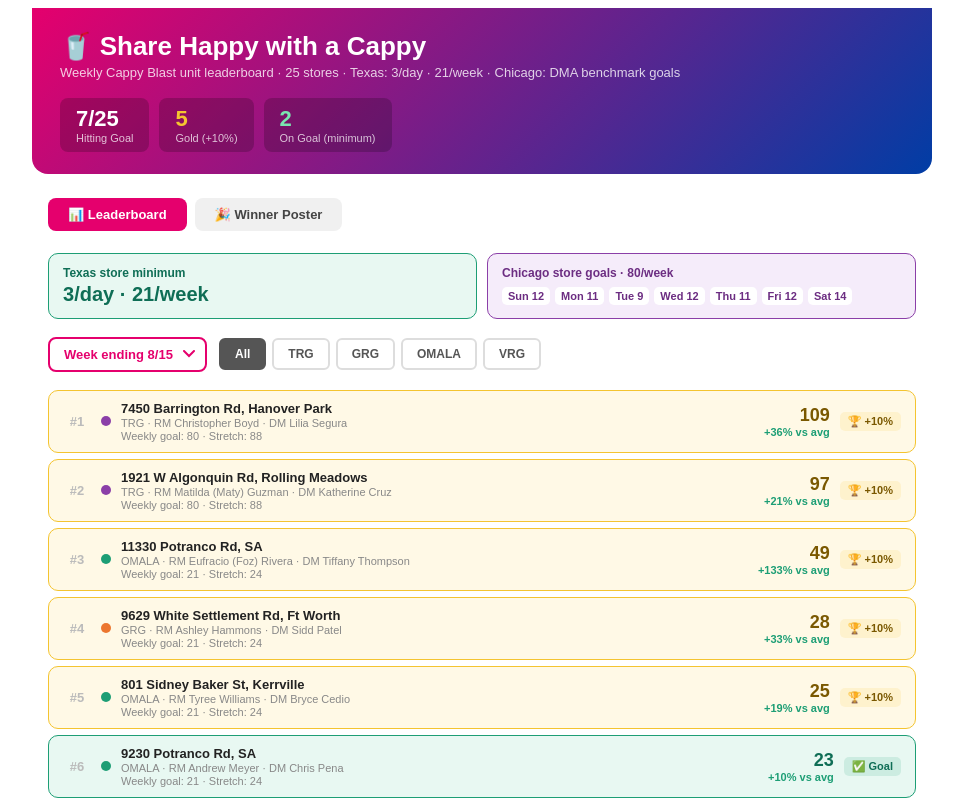
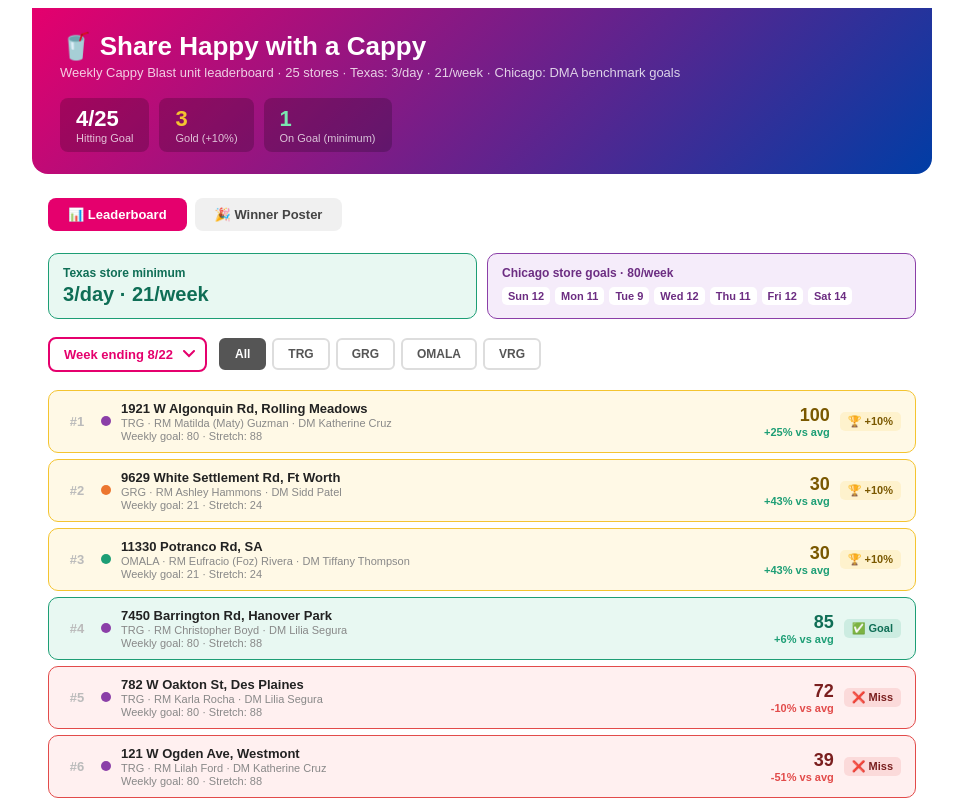
Before and after one commit to anthonyrodriguez-maker/share-happy-with-a-cappy, a React (Create React App) app: page / in a window 1280 px wide. Shown: the top 800 px of the page, without its empty margins (158-1121 px from the left). Built offline with nearby package versions, Linux system fonts and the light colour scheme.

Commit message:
Update App.js

```diff
--- a/src/App.js
+++ b/src/App.js
@@ -39,6 +39,7 @@ const WEEKLY_RESULTS = [
   { label: "Week ending 8/1", data: {"336862":109,"340608":104,"346510":29,"350093":3,"351985":24,"352495":1,"353655":16,"355680":17,"355681":2,"355784":98,"357201":9,"357649":14,"357958":19,"358035":7,"358705":35,"359496":19,"359644":15,"359888":28,"362644":8,"362967":4,"363024":11,"363086":15,"363236":6,"363238":1,"363902":10} },
   { label: "Week ending 8/8", data: {"336862":126,"340608":80,"346510":16,"350093":4,"351985":19,"352495":8,"353655":41,"355680":11,"355681":2,"355784":73,"357201":10,"357649":9,"357958":19,"358035":6,"358705":31,"359496":14,"359644":8,"359888":29,"362644":7,"362967":18,"363024":10,"363086":15,"363236":7,"363238":1,"363902":5} },
   { label: "Week ending 8/15", data: {"336862":109,"340608":79,"346510":28,"350093":0,"351985":23,"352495":7,"353655":35,"355680":21,"355681":5,"355784":97,"357201":9,"357649":12,"357958":18,"358035":6,"358705":49,"359496":8,"359644":10,"359888":25,"362644":7,"362967":20,"363024":12,"363086":11,"363236":6,"363238":1,"363902":11} },
+  { label: "Week ending 8/22", data: {"336862":85,"340608":72,"346510":30,"350093":4,"351985":19,"352495":2,"353655":39,"355680":18,"355681":6,"355784":100,"357201":8,"357649":8,"357958":8,"358035":3,"358705":30,"359496":16,"359644":6,"359888":18,"362644":13,"362967":8,"363024":3,"363086":10,"363236":3,"363238":1,"363902":9} },
 ];
 
 const NET_COLORS = { GRG: "#EC762F", VRG: "#2C6FAC", OMALA: "#1D9E75", TRG: "#8B3FA8" };
```
